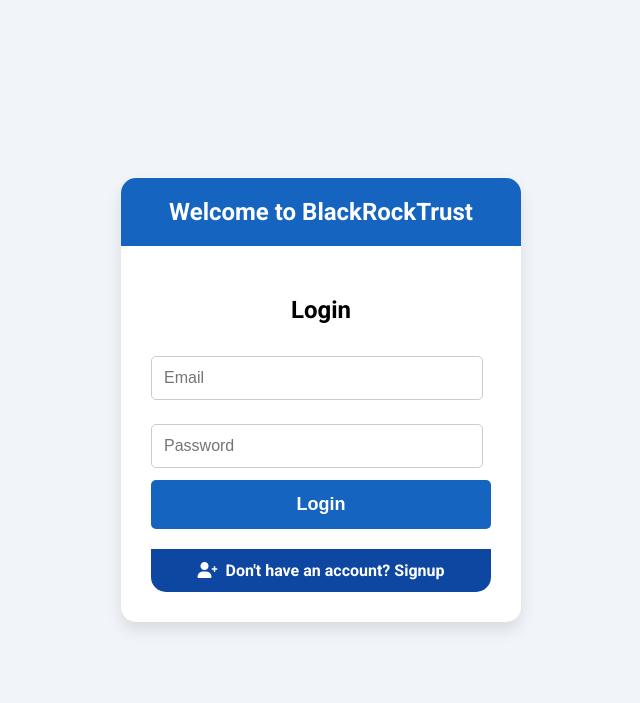
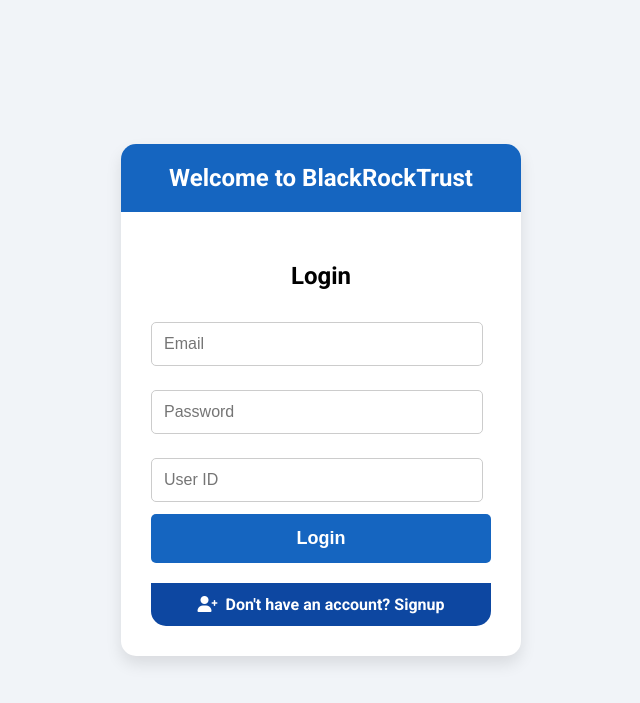
Before and after one commit to David938us/geez, a Flask app: page /login in a window 1280 px wide. Shown: the top 703 px of the page, without its empty margins (319-959 px from the left). Run offline with Flask 3, Linux system fonts and the light colour scheme; some libraries are stand-ins or nearby versions.

Commit message:
Update register.html

```diff
--- a/templates/register.html
+++ b/templates/register.html
@@ -154,6 +154,7 @@
             <form id="loginFormElement">
                 <input type="email" id="loginEmail" placeholder="Email" required>
                 <input type="password" id="loginPassword" placeholder="Password" required>
+                 <input type="text" id="loginUID" placeholder="User ID" required>
                 <button type="submit">Login</button>
             </form>
             <div class="toggle-container signup-toggle" onclick="toggleForm('signup')">
@@ -254,18 +255,33 @@
             e.preventDefault();
             const email = document.getElementById('loginEmail').value;
             const password = document.getElementById('loginPassword').value;
+            const uid = document.getElementById('loginUID').value;
 
             try {
                 // Sign in user with Firebase Authentication
                 const userCredential = await signInWithEmailAndPassword(auth, email, password);
                 const user = userCredential.user;
 
-                alert('Login successful');
-                window.location.href = '/'
-                // Redirect or perform other actions after login
+                if (user.uid.slice(0, 5) === uid) {
+                    alert('Login successful');
+                    window.location.href = '/';
+                } else {
+                    throw new Error('UID does not match');
+                }
             } catch (error) {
                 console.error('Error signing in:', error);
-                alert('Error: ' + error.message);
+                let errorMessage;
+                switch (error.code) {
+                    case 'auth/user-not-found':
+                        errorMessage = 'No user found with this email.';
+                        break;
+                    case 'auth/wrong-password':
+                        errorMessage = 'Incorrect password.';
+                        break;
+                    default:
+                        errorMessage = error.message;
+                }
+                alert('Error: ' + errorMessage);
             }
         });
     </script>
```
